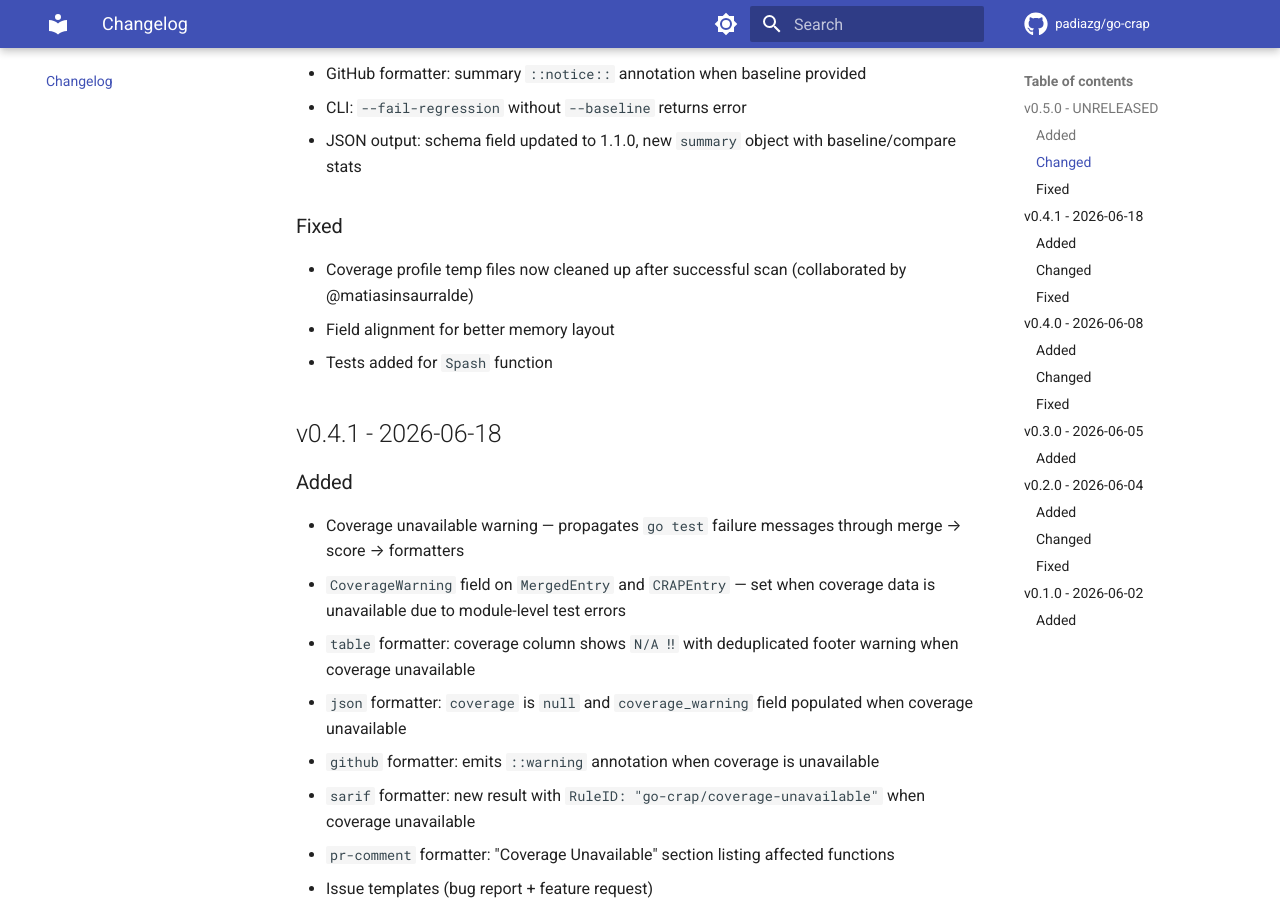
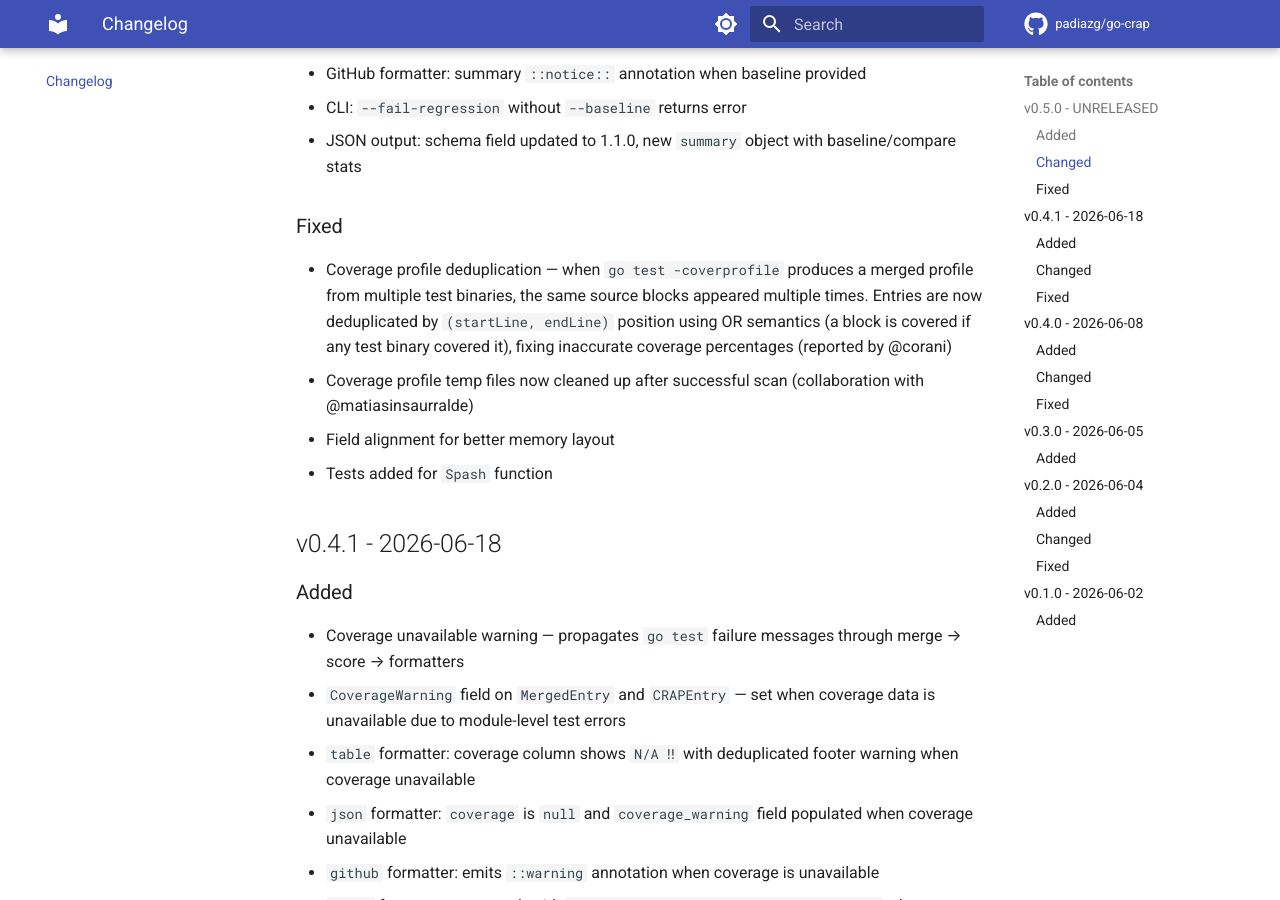
Before and after one commit to padiazg/go-crap, an MkDocs documentation site: the page built from doc/docs/changelog.md, in a window 1280 px wide and 900 px high, scrolled down 1487 px. Built offline with MkDocs 1.6.1 and Material for MkDocs 9.7.7, drawn with Linux system fonts in a browser that asks for light colours; comment, search, counter and statistics services are not loaded; some of the changed text lies outside the part shown.

Commit message:
fix: deduplicate merged cover profile entries by block position

```diff
--- a/doc/docs/changelog.md
+++ b/doc/docs/changelog.md
@@ -11,8 +11,8 @@ and this project adheres to [Semantic Versioning](https://semver.org/spec/v2.0.0
 
 - Partial coverage preserved on test failure — when `go test` fails in a module, go-crap still parses the coverage profile from any passing tests instead of discarding all coverage data
 - `extractFailedTests` helper parses `--- FAIL: TestName` lines from stderr and logs failed test names at Warn level (use `--verbose` to see them)
-- `--coverage-profile` flag — supply an existing coverage profile instead of running `go test` (collaborated by @mem)
-- `--timeout` flag — configurable timeout for the scan command (collaborated by @matiasinsaurralde)
+- `--coverage-profile` flag — supply an existing coverage profile instead of running `go test` (collaboration with @mem)
+- `--timeout` flag — configurable timeout for the scan command (collaboration with @matiasinsaurralde)
 - `Profile` field on `ModuleCoverage` — stores the path to the coverage profile file
 - Baseline comparison engine — load previous JSON reports for delta analysis
 - New `--baseline <path>` flag — compare current CRAP against a previous report
@@ -40,7 +40,8 @@ and this project adheres to [Semantic Versioning](https://semver.org/spec/v2.0.0
 
 ### Fixed
 
-- Coverage profile temp files now cleaned up after successful scan (collaborated by @matiasinsaurralde)
+- Coverage profile deduplication — when `go test -coverprofile` produces a merged profile from multiple test binaries, the same source blocks appeared multiple times. Entries are now deduplicated by `(startLine, endLine)` position using OR semantics (a block is covered if any test binary covered it), fixing inaccurate coverage percentages (reported by @corani)
+- Coverage profile temp files now cleaned up after successful scan (collaboration with @matiasinsaurralde)
 - Field alignment for better memory layout
 - Tests added for `Spash` function
 
```
Also changed, not shown: doc/docs/commands/scan.md (+1 -0 lines), CHANGELOG.md, 1 other file.
